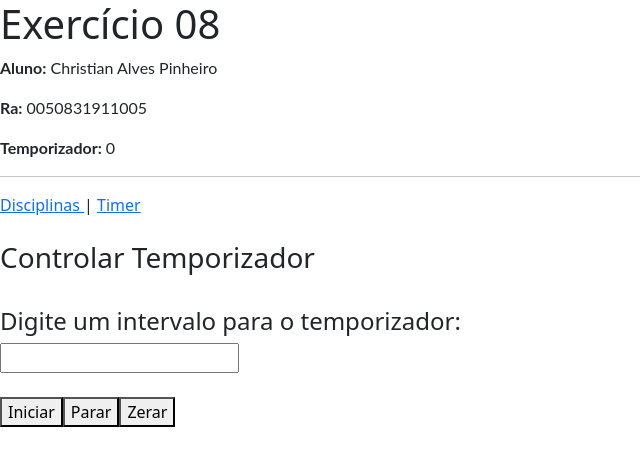
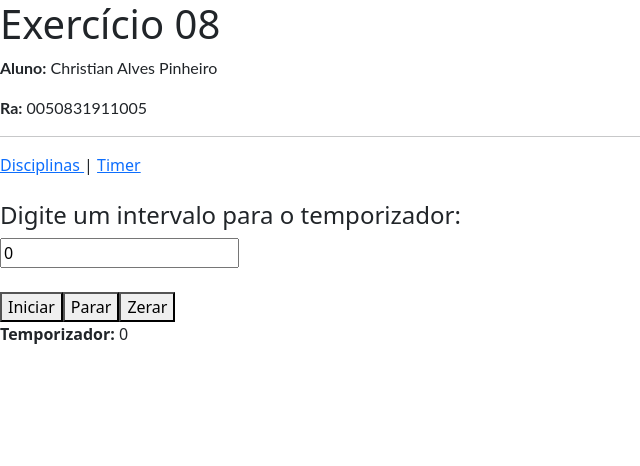
Before and after one commit to christianpinheiro/Exercicio-8, an Angular app: page /timer in a window 1280 px wide. Shown: the top 466 px of the page, without its empty margins (0-640 px from the left). Built offline with nearby package versions, Linux system fonts and the light colour scheme.

Commit message:
4 files modified

```diff
--- a/src/app/app.component.html
+++ b/src/app/app.component.html
@@ -2,7 +2,6 @@
 
 <p><b>Aluno:</b> Christian Alves Pinheiro</p>
 <p><b>Ra:</b> 0050831911005</p>
-<p><b>Temporizador:</b> {{ timer.getCount() }}</p>
 
 <hr />
 <a [routerLink]="['disc']">Disciplinas </a> |
--- a/src/app/timer.service.ts
+++ b/src/app/timer.service.ts
@@ -5,11 +5,13 @@ export class TimerService {
   private timer: any;
   private counter = 0;
 
-  constructor() {  }
+  constructor() {
+
+  }
 
   start(ms: number) {
     if (!this.timer) {
-      this.timer = setInterval((intervalo) => {
+      this.timer = setInterval(() => {
         this.counter++;
       }, ms);
     }
--- a/src/app/timer/timer.component.html
+++ b/src/app/timer/timer.component.html
@@ -1,15 +1,16 @@
 <br><br>
 
-<h3>Controlar Temporizador</h3>
-<br>
 
 <h4>Digite um intervalo para o temporizador:</h4>
 
 <div>
-<input type = "number" step = "1" min = "0" [(ngModel)]="intervalo"/>
+<input type = "number" step = "1" min = "0" [(ngModel)]="v"/>
 </div>
+<br>
 
-<br>
 <button (click)="timer.start(1000)">Iniciar</button>
 <button (click)="timer.stop()">Parar</button>
 <button (click)="timer.reset()">Zerar</button>
+
+<br>
+<p><b>Temporizador:</b> {{ timer.getCount() }}</p>
--- a/src/app/timer/timer.component.ts
+++ b/src/app/timer/timer.component.ts
@@ -7,12 +7,14 @@ import { TimerService } from '../timer.service';
   styleUrls: ['./timer.component.css'],
 })
 export class TimerComponent implements OnInit {
-  intervalo: number;
+  v: number;
 
   constructor(public timer: TimerService) {
 
+    this.v = 0;
 
   }
 
   ngOnInit() {}
+
 }
```
